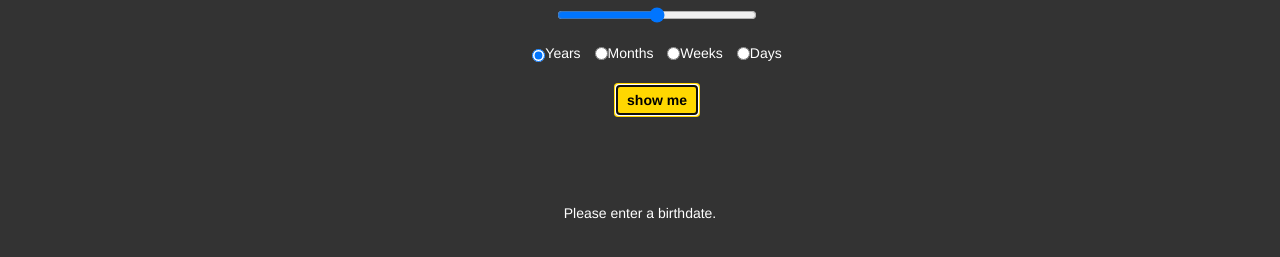
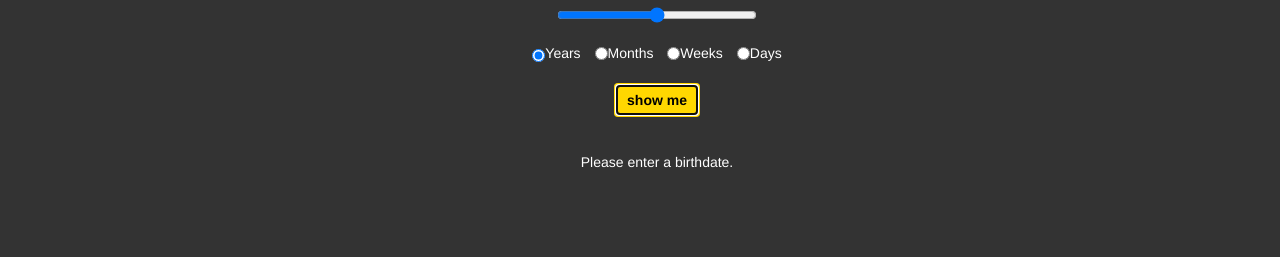
Before and after one commit to kylebakerio/carpe-vitae, a website: page index.html in a window 1280 px wide. Both pictures are taken after a click on the button "show me". Shown: the part 195-452 px from the top of the page. Drawn offline with nearby package versions, Linux system fonts and the light colour scheme.

Commit message:
fixed centering of 'please enter birthdate' message, more robust fade handling for multi-use as well.

```diff
--- a/custom.js
+++ b/custom.js
@@ -16,11 +16,22 @@
 
   window.drawLife = function(){
     if ($('#birthday').val() === '') {
-      $('.svgContainer').html(
-        "<p class='no_birthday starter-template'>Please enter a birthdate.</p>"
-        );
-      $('.no_birthday').fadeTo(500, 1);
-      alreadyDrawn = true;
+
+      if (alreadyDrawn) {
+        $('.svgContainer').fadeTo(500,0,function(){
+          $('.svgContainer').html();
+        });
+      } else {
+        alreadyDrawn = true;
+      }
+
+      $('.results').fadeTo(500, 0, function(){
+        $('.results').html(
+          "Please enter a birthdate."
+          );
+        $('.results').fadeTo(500, 1);
+      });
+
     } else {
       scale = $('input.timeScale:checked').val(); //from the radio buttons
       if (scale  === "years")       {
@@ -96,6 +107,7 @@
 
 
       if (alreadyDrawn) {
+        $('.results').fadeTo(1000,0);
         $('.svgContainer').animate({"opacity": "0"}, 1000, function(){
           $('.svgContainer').html("");
           drawStats();
@@ -112,7 +124,6 @@
   function drawStats() {
     console.log("drawStats")
     currentAgeClone = moment.duration(currentAge.asYears(), "years");
-
     $('.results').html(
       "<table class='table'>" +
         "<tr>" +
@@ -156,6 +167,7 @@
     var rowCount = Math.ceil(life.length/multiplier/yearsPerRow);
 
     $('.svgContainer').css({"opacity": "1"})
+
     var box = d3.select(".svgContainer")
       .append("svg")
       .attr("id","theCanvas")
--- a/index.html
+++ b/index.html
@@ -82,10 +82,10 @@
             </script>
 
           </div>
+          <p class="results center-block col-sm-6 col-sm-offset-3"></p>
+          <div class="svgContainer"></div>
         </div>
         <!-- end main content div component -->
-        <p class="results center-block col-sm-6 col-sm-offset-3"></p>
-        <div class="svgContainer"></div>
       </div>
     </div><!-- /.container -->
     <!-- Bootstrap core JavaScript
```
